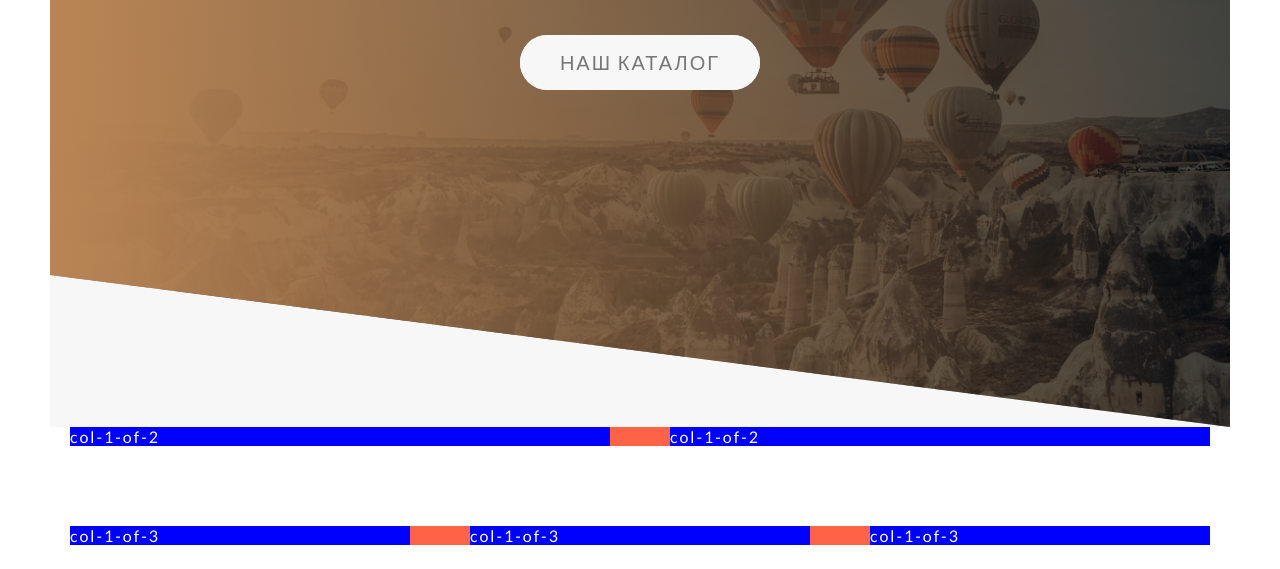
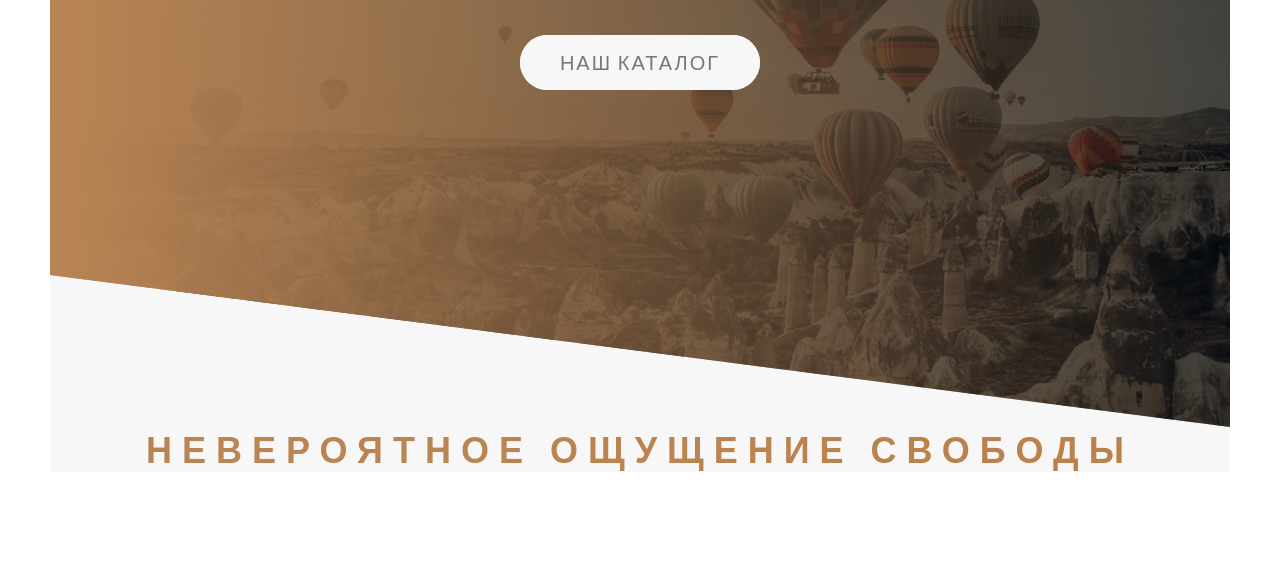
Before and after one commit to antonlazurko/advance-murkup-course, a plain HTML site: page src/index.html in a window 1280 px wide. Shown: the part 383-952 px from the top of the page. Drawn offline with Linux system fonts and the light colour scheme.

Commit message:
add section about; add section header component

```diff
--- a/src/index.html
+++ b/src/index.html
@@ -22,8 +22,18 @@
                 <a href="#" class="btn btn_animated">наш каталог</a>
             </div>
         </header>
+        <main>
+            <section class="section-about">
+                <div class="text-align-center margin-bottom-80px">
+                    <h2 class="title-secondary">
+                        невероятное ощущение свободы
+                    </h2>
+                </div>
+            </section>
+        </main>
     </div>
-    <section class="grid-test">
+
+    <!-- <section class="grid-test">
         <div class="row">
             <div class="col-1-of-2">col-1-of-2</div>
             <div class="col-1-of-2">col-1-of-2</div>
@@ -52,6 +62,6 @@
             <div class="col-1-of-4">col-1-of-4</div>
             <div class="col-3-of-4">col-3-of-4</div>
         </div>
-    </section>
+    </section> -->
 </body>
 </html>
--- a/src/sass/absctracts/_variables.sass
+++ b/src/sass/absctracts/_variables.sass
@@ -1,14 +1,17 @@
 //Base site colors
 $color-gray: #777777
 $color-gray-light: #F7F7F7
-$color-light-brown: #BA8554
-$color-darck-brown: #777777
+$color-light-brown: rgba(186, 133, 84, 1)
+$color-darck-brown: rgba(161, 79, 3, 1)
 $color-black: #000
 $color-white: #fff
 
 // Shadow for buttons
-$box-shadow: (0px .4rem .4rem rgba($color-black, 0.3))
-$box-shadow-light: (0px .4rem .4rem rgba($color-black, 0.1))
+$box-shadow: 0px .4rem .4rem rgba($color-black, 0.3)
+$box-shadow-light: 0px .4rem .4rem rgba($color-black, 0.1)
+
+//Shadow for text
+$shadow-h2: 0rem .4rem .4rem rgb($color-black, 25%)
 
 $margin-vertical-big: 8rem
 $gutter-horizontal: 6rem
--- a/src/sass/base/_typography.sass
+++ b/src/sass/base/_typography.sass
@@ -1,4 +1,3 @@
-
 body
 
     font-family: 'Lato', sans-serif
@@ -31,3 +30,18 @@ body
         letter-spacing: .5rem
         animation: rightToLeft 1.7s ease 1s
         backface-visibility: hidden
+
+.title-secondary
+    display: inline-block
+    font-size: 3.6rem
+    letter-spacing: 1rem
+    text-transform: uppercase
+    font-weight: 800
+    background: linear-gradient(90.05deg, $color-light-brown 0.03%, rgba($color-darck-brown, 0.7) 99.94%)
+    -webkit-background-clip: text
+    -webkit-text-fill-color: transparent
+    transition: all .4s
+    backface-visibility: hidden
+    &:hover
+        transform: skewX(15deg) skewY(2deg) scale(1.1)
+        text-shadow: $shadow-h2
--- a/src/sass/base/_utils.sass
+++ b/src/sass/base/_utils.sass
@@ -0,0 +1,4 @@
+.text-align-center
+    text-align: center
+.margin-bottom-80px
+    margin-bottom: 8rem
--- a/src/sass/pages/_home.sass
+++ b/src/sass/pages/_home.sass
@@ -0,0 +1 @@
+.section-about
```
Also changed, not shown: src/css/styles.css, 1 other file.
